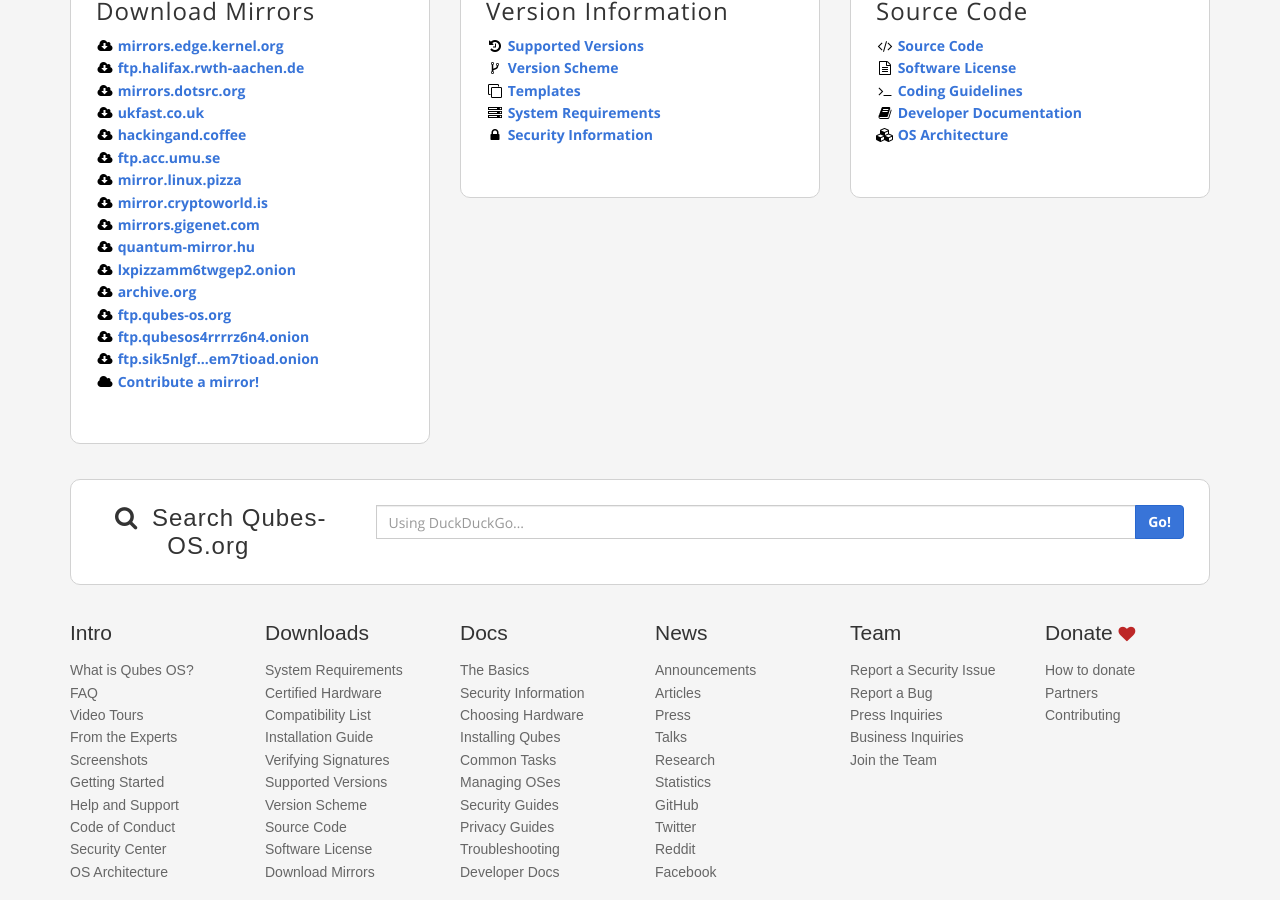
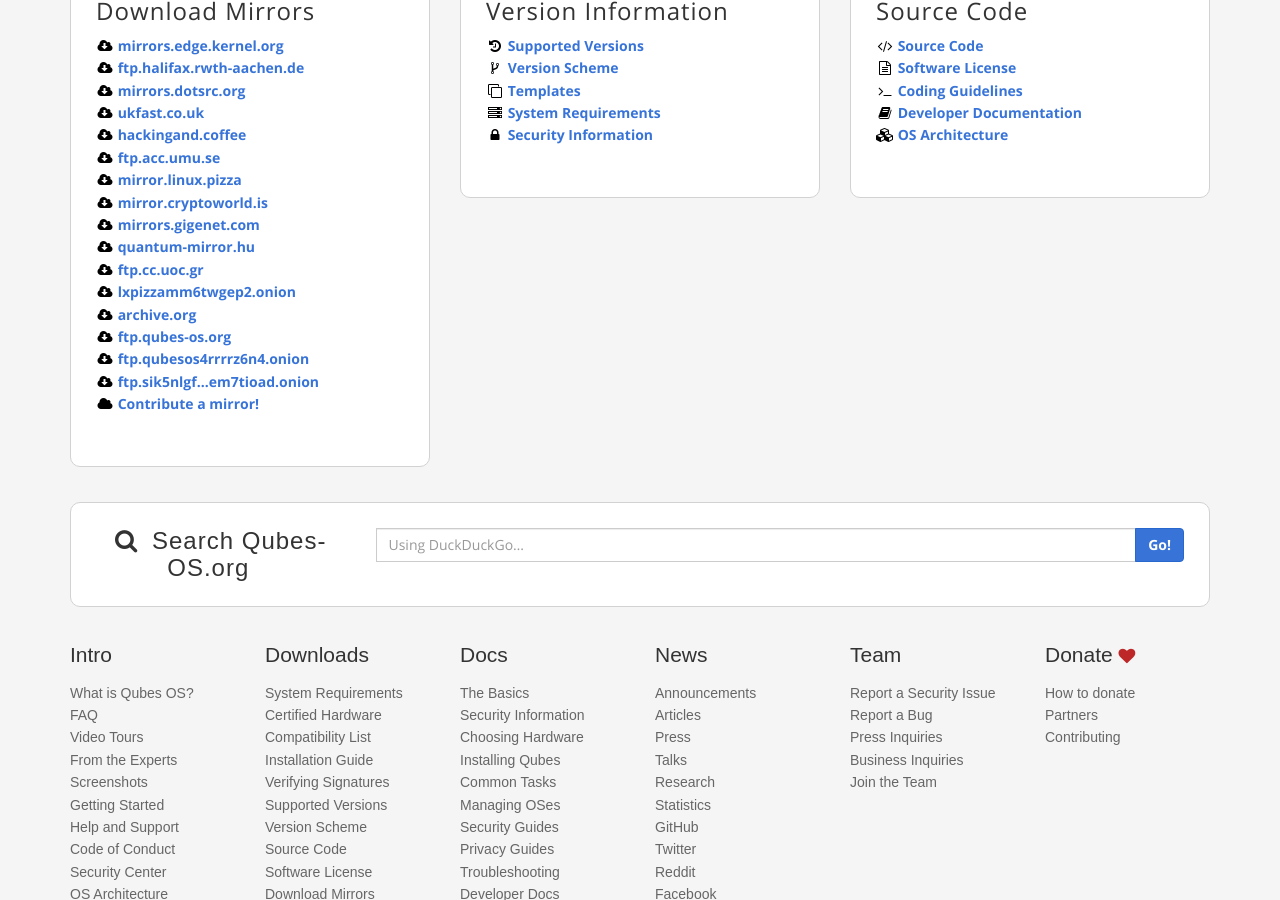
Before and after one commit to QubesOS/qubesos.github.io, a Jekyll site: the page built from pages/downloads.md, in a window 1280 px wide and 900 px high, scrolled down 3142 px. Built offline with Jekyll 4.4.1, drawn with Linux system fonts in a browser that asks for light colours; some web fonts are replaced.

Commit message:
Add ftp.cc.uoc.gr mirror

```diff
--- a/pages/downloads.md
+++ b/pages/downloads.md
@@ -161,6 +161,7 @@ redirect_from:
         <li><a href="https://mirror.cryptoworld.is/qubes/"><i class="fa fa-cloud-download fa-fw black-icon"></i> mirror.cryptoworld.is</a></li>
         <li><a href="https://mirrors.gigenet.com/qubes/"><i class="fa fa-cloud-download fa-fw black-icon"></i> mirrors.gigenet.com</a></li>
         <li><a href="https://quantum-mirror.hu/mirrors/pub/qubes"><i class="fa fa-cloud-download fa-fw black-icon"></i> quantum-mirror.hu</a></li>
+        <li><a href="https://ftp.cc.uoc.gr/mirrors/linux/qubes/"><i class="fa fa-cloud-download fa-fw black-icon"></i> ftp.cc.uoc.gr</a></li>
         <li><a href="http://lxpizzamm6twgep2.onion/"><i class="fa fa-cloud-download fa-fw black-icon"></i> lxpizzamm6twgep2.onion</a></li>
         <li><a href="https://archive.org/download/QubesOS"><i class="fa fa-cloud-download fa-fw black-icon"></i> archive.org</a></li>
         <li><a href="https://ftp.qubes-os.org/iso/"><i class="fa fa-cloud-download fa-fw black-icon"></i> ftp.qubes-os.org</a></li>
```
